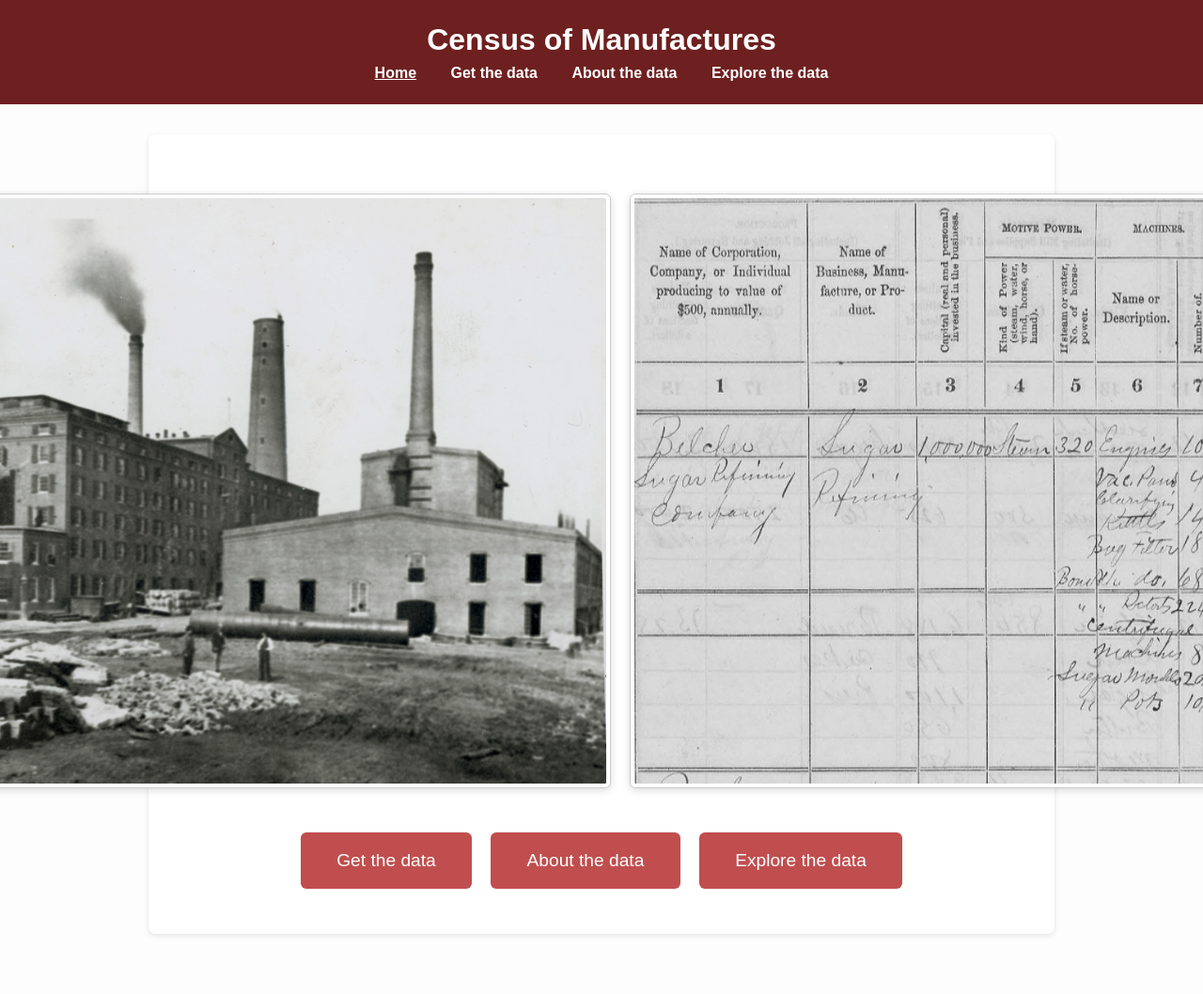
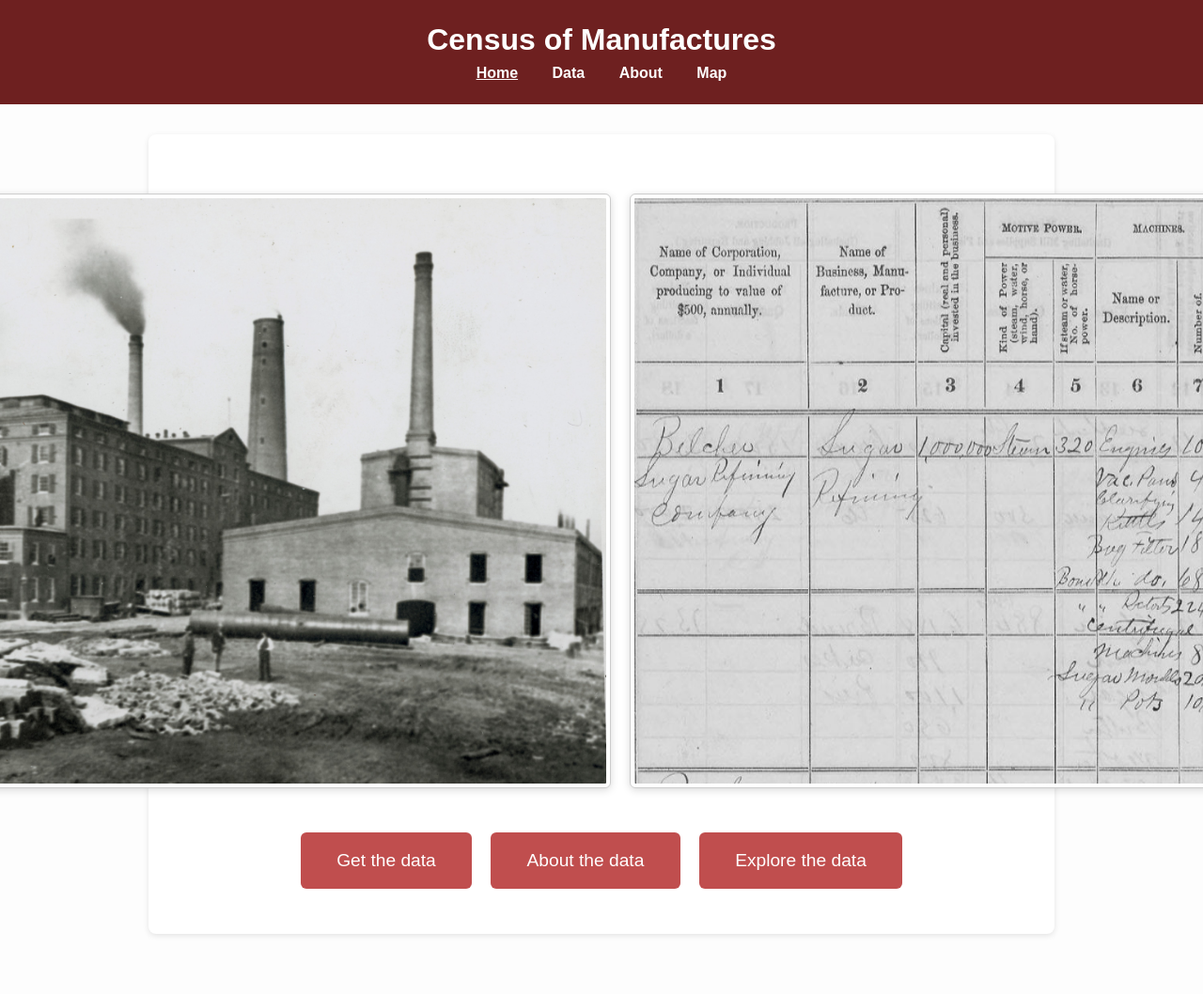
Before and after one commit to allen-otterstrom/CMF_data, a Jekyll site: the page built from index.md, in a window 1280 px wide. Shown: the whole page at 94% size. Built offline with Jekyll 4.4.1, drawn with Linux system fonts in a browser that asks for light colours.

Commit message:
Update header.html

```diff
--- a/_includes/header.html
+++ b/_includes/header.html
@@ -2,9 +2,9 @@
   <h1>Census of Manufactures</h1>
   <nav>
     <a href="index.html" class="{% if page.path == 'index.md' %}active{% endif %}">Home</a>
-    <a href="get-data.html" class="{% if page.path == 'get-data.md' %}active{% endif %}">Get the data</a>
-    <a href="about.html" class="{% if page.path == 'about.md' %}active{% endif %}">About the data</a>
-    <a href="explore.html" class="{% if page.path == 'explore.md' %}active{% endif %}">Explore the data</a>
+    <a href="get-data.html" class="{% if page.path == 'get-data.md' %}active{% endif %}">Data</a>
+    <a href="about.html" class="{% if page.path == 'about.md' %}active{% endif %}">About</a>
+    <a href="explore.html" class="{% if page.path == 'explore.md' %}active{% endif %}">Map</a>
   </nav>
 </header>
 
```
